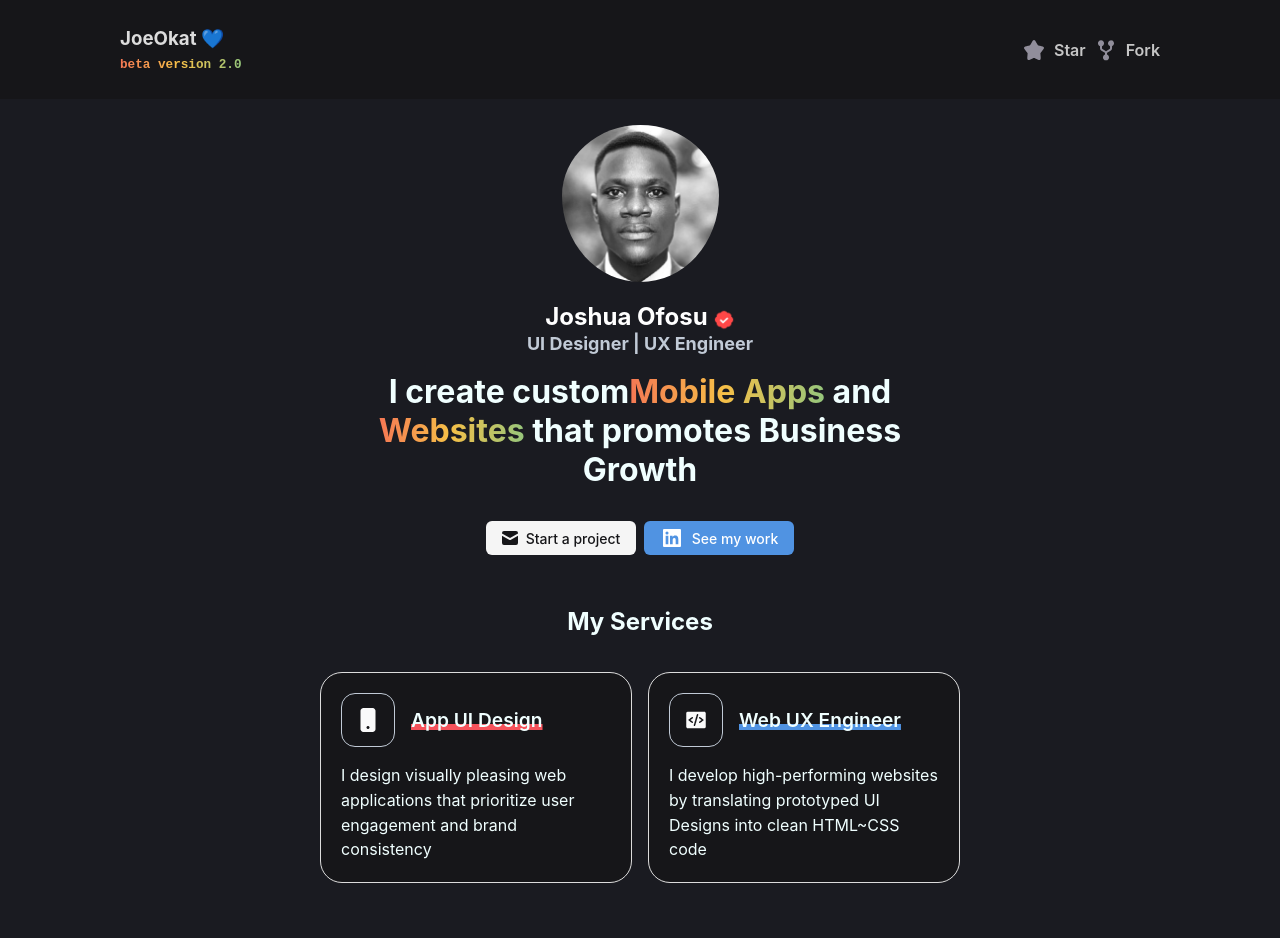
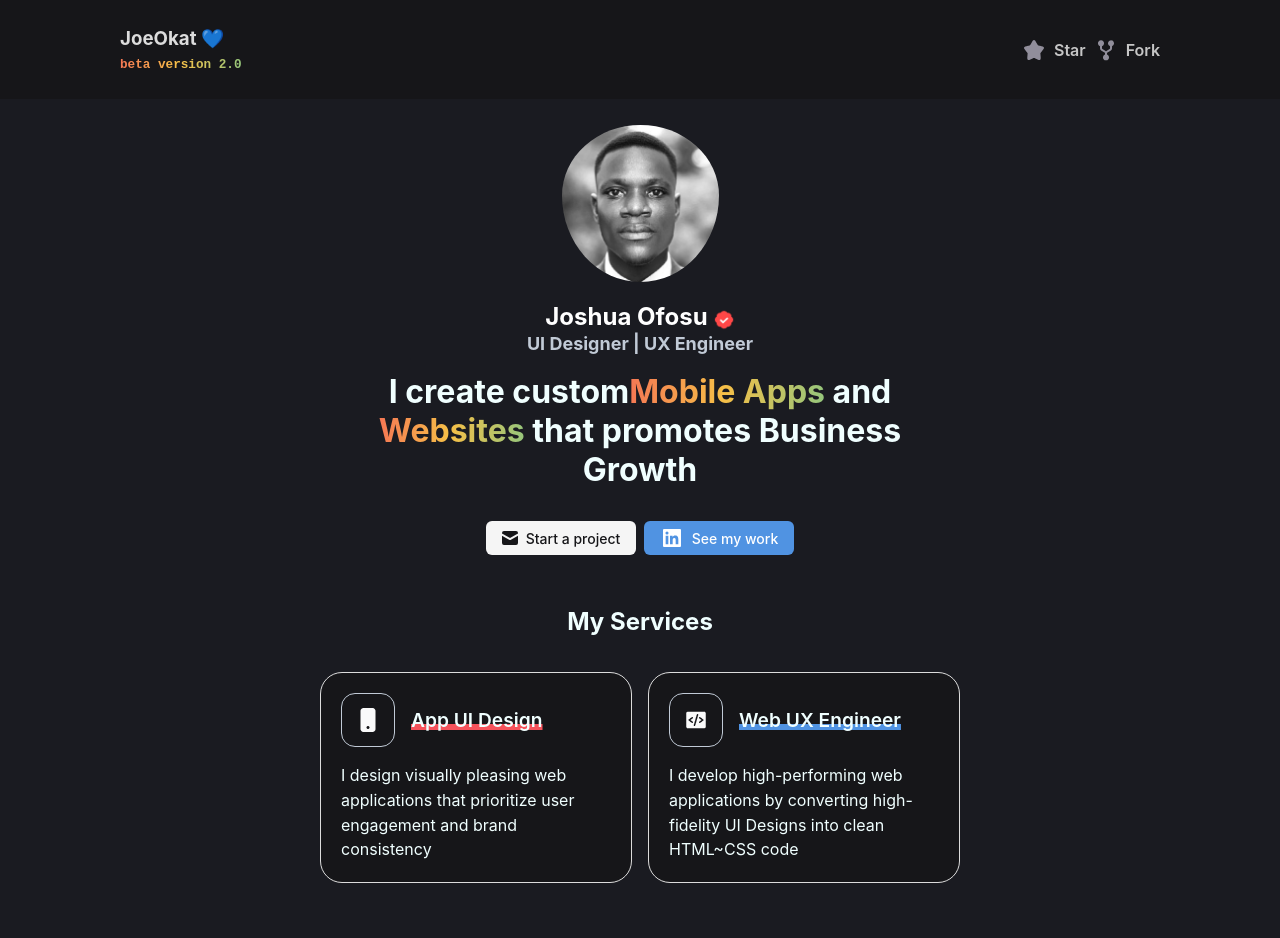
Before and after one commit to joeokat/Portfolio2.0, a React (Create React App) app: page / in a window 1280 px wide. Shown: the top 938 px of the page. Built offline with nearby package versions, Linux system fonts and the light colour scheme.

Commit message:
Update Services.jsx

```diff
--- a/src/components/Services.jsx
+++ b/src/components/Services.jsx
@@ -23,7 +23,7 @@ export const Services = () => {
                     <div className='service--web'> Web UX Engineer</div>
                 </div>
 
-            <div className='card--content'>I develop high-performing websites by translating prototyped UI Designs into clean HTML~CSS code</div>
+            <div className='card--content'>I develop high-performing web applications by converting high-fidelity UI Designs into clean HTML~CSS code</div>
         </div>
         </div>
     </div>
```
